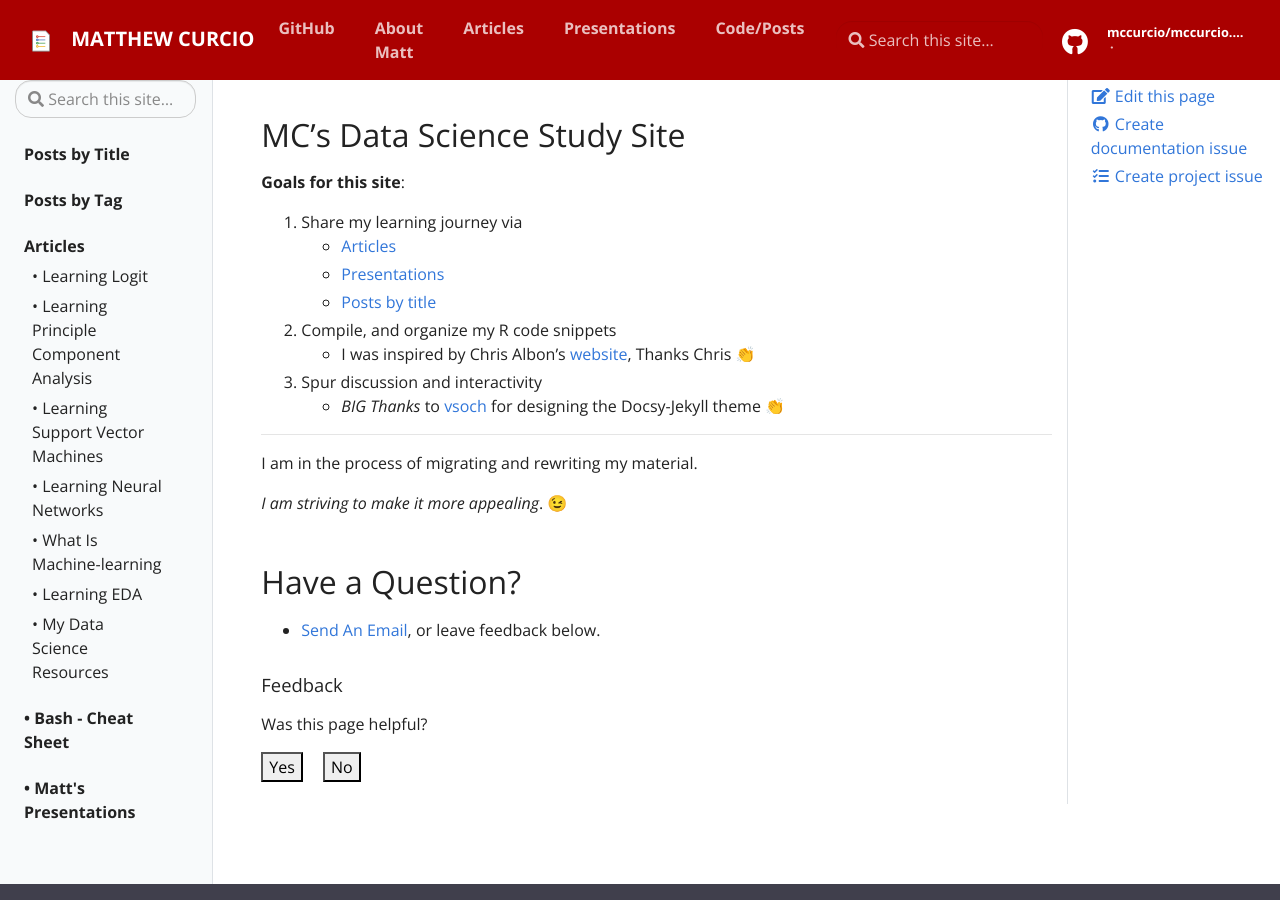
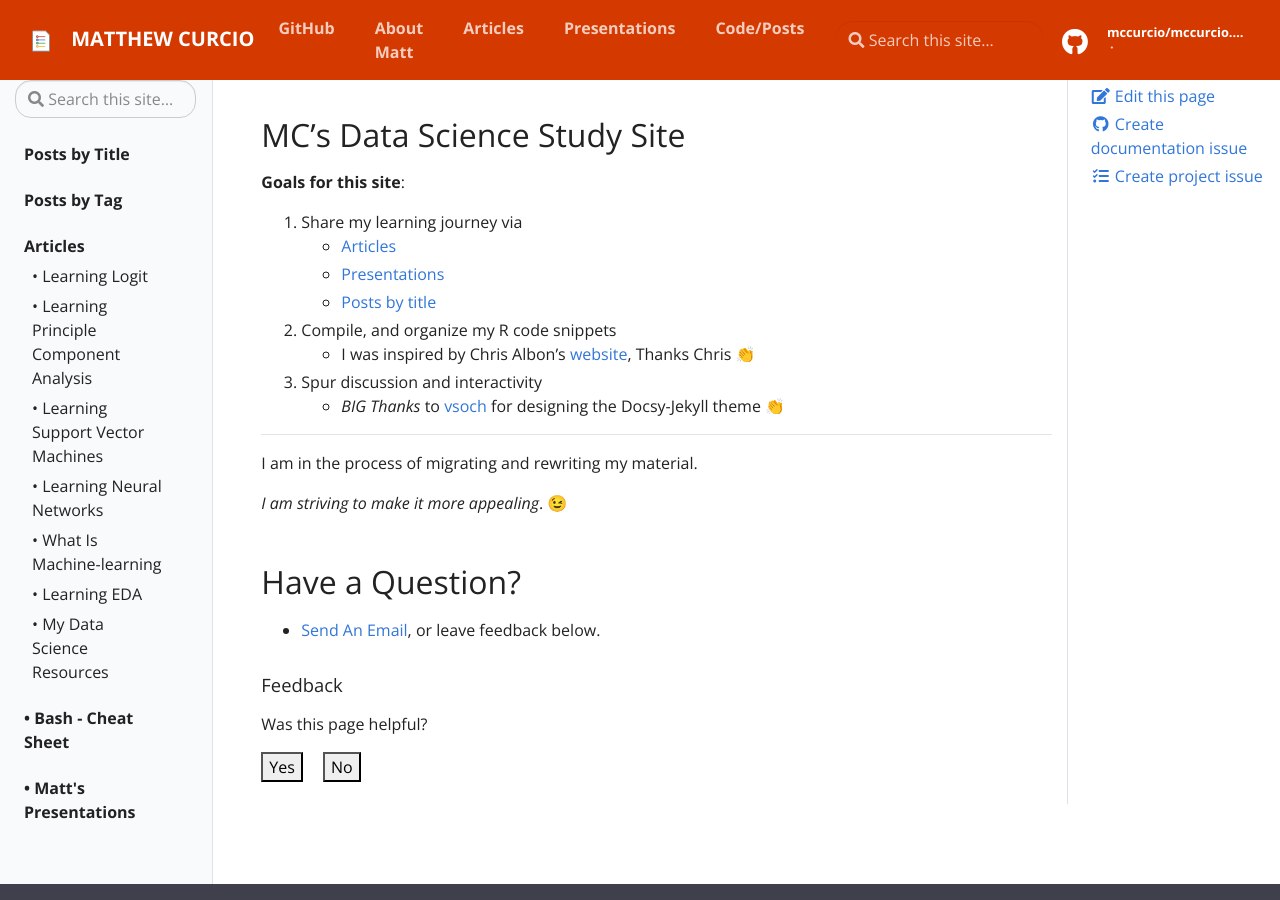
Before and after one commit to mccurcio/mccurcio.github.io, a Jekyll site: the page built from pages/index.md, in a window 1280 px wide and 900 px high. Built offline with Jekyll 4.4.1, drawn with Linux system fonts in a browser that asks for light colours.

Commit message:
Minor color change to config.yml

```diff
--- a/_config.yml
+++ b/_config.yml
@@ -49,8 +49,7 @@
 # If commented, will use material hat theme
 # logo: "assets/img/logo/SRCC-square-red.png"
 logo_pixels: 34
-color: "#aa0000"
-# color: "#8c1515" # primary color for header, buttons
+color: "#d43900"
 
 # Build settings
 markdown: kramdown
```
